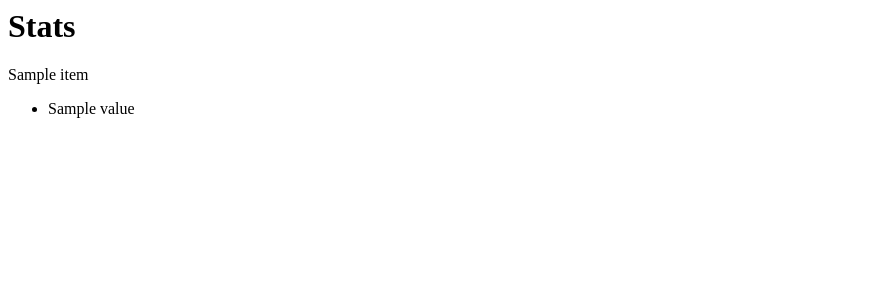
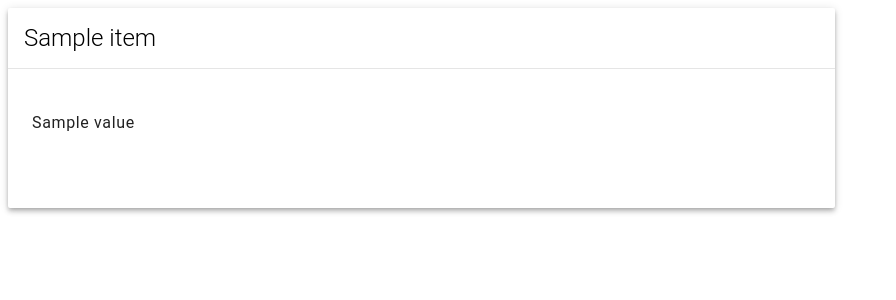
Before and after one commit to lmb-embrapa/machado, a Python web app: template chado/templates/stats.html in a window 1280 px wide. Shown: the top 300 px of the page, without its empty margins (0-896 px from the left). Run offline with Jinja, Linux system fonts and the light colour scheme; the template is opened without the code that fills it: most values are stand-ins (such as "Sample title", 1, 10 or a date in 2020).

Commit message:
testing material design

```diff
--- /dev/null
+++ b/chado/templates/base.html
@@ -0,0 +1,14 @@
+<link rel="stylesheet" href="https://fonts.googleapis.com/icon?family=Material+Icons">
+<link rel="stylesheet" href="https://code.getmdl.io/1.3.0/material.deep_orange-indigo.min.css">
+<script defer src="https://code.getmdl.io/1.3.0/material.min.js"></script>
+
+
+<!-- Always shows a header, even in smaller screens. -->
+<div class="mdl-layout mdl-js-layout">
+  <main class="mdl-layout__content">
+    <div class="page-content">
+  	  {% block content %}
+	    {% endblock %}
+		</div>
+  </main>
+</div>
--- a/chado/templates/stats.html
+++ b/chado/templates/stats.html
@@ -1,14 +1,26 @@
-<h1>Stats</h1>
+{% extends 'base.html' %}
+
+{% block content %}
 
 {% for item, data in context.items %}
-{{ item }}
-<ul>
+	<div class="mdl-grid">
+    <div class="mdl-cell--8-col mdl-card mdl-shadow--4dp">
+  	  <div class="mdl-card__title">
+      	<h3 class="mdl-card__title-text">{{ item }}</h3>
+		  </div>
+    	<div class="mdl-card__actions mdl-card--border">
+			  <ul class="mdl-list">
         {% for entry in data %}
-    <li>
+					<li class="mdl-list__item">
             {% for value in entry.values %}
               {{ value }}
             {% endfor%}
 					</li>
         {% endfor %}
 			  </ul>
+			</div>
+    </div>
+	</div>
 {% endfor %}
+
+{% endblock%}
```
Lines whose indentation alone changed are shown as unchanged.
